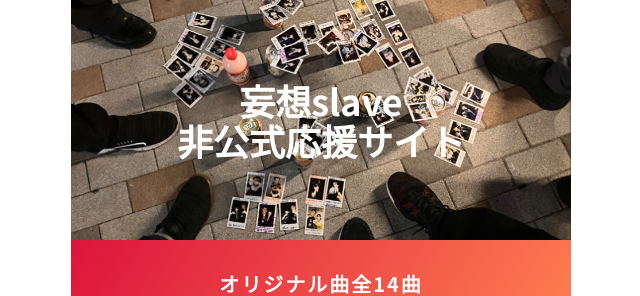
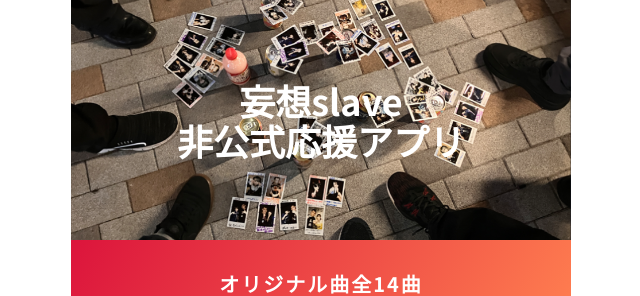
Before and after one commit to LIJUNYU-94/mousouslave, a Next.js app: page / in a window 1280 px wide. Shown: the top 296 px of the page, without its empty margins (319-959 px from the left). Built offline with nearby package versions, Linux system fonts and the light colour scheme.

Commit message:
アプリにした

```diff
--- a/app/page.tsx
+++ b/app/page.tsx
@@ -48,7 +48,7 @@ export default function Home() {
       <main className="h-[100dvh] bg-slate-400/80 max-w-[500px] mx-auto">
         <h1 className="text-4xl font-bold text-center py-[10dvh] text-white bg-[url('/header.png')] bg-cover bg-center">
           妄想slave <br />
-          非公式応援サイト
+          非公式応援アプリ
         </h1>
         <div
           className={`grid grid-rows-6 gap-[0.5vh] ${
```
